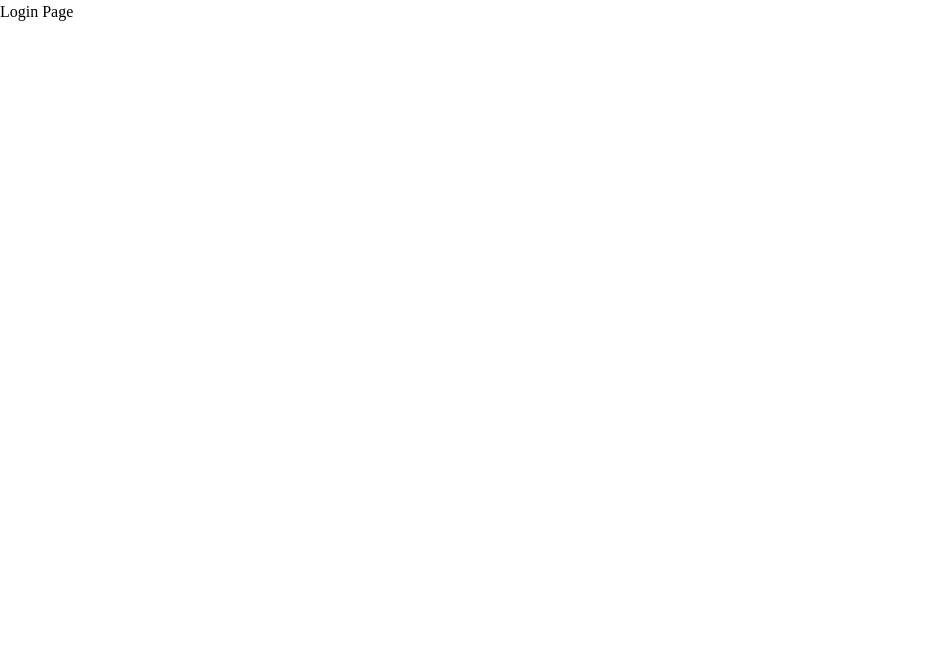
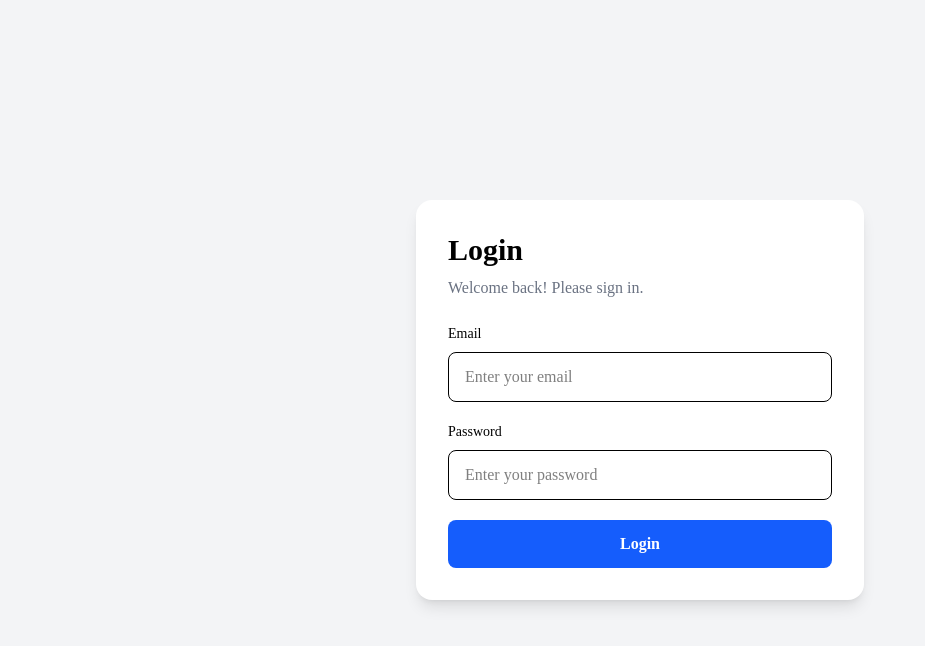
Before and after one commit to Hem43-ops/Expense-Tracker-, a React (Vite) app: page /login in a window 1280 px wide. Shown: the top 646 px of the page, without its empty margins (0-925 px from the left). Built offline with nearby package versions, Linux system fonts and the light colour scheme.

Commit message:
added components

```diff
--- /dev/null
+++ b/src/components/UI/button.jsx
@@ -0,0 +1,18 @@
+
+function Button({
+    children,
+    type = "button",
+    disabled = false
+}) {
+    return (
+        <button
+            type={type}
+            disabled={disabled}
+            className="w-full rounded-lg bg-blue-600 px-4 py-3 font-semibold text-white transition hover:bg-blue-700 disabled:opacity-50"
+        >
+            {children}
+        </button>
+    );
+}
+
+export default Button;
--- a/src/components/UI/input.jsx
+++ b/src/components/UI/input.jsx
@@ -1,9 +1,31 @@
 import React from 'react'
 
-function input() {
+function input({
+    type="text",
+    label,
+    placeholder,
+    name,
+    value,
+    onchange,
+    required=false
+}) {
   return (
-    <div>input</div>
-  )
+    <div className='flex flex-col gap-2'>
+        <label htmlfor={name} className="text-sm font-median">
+            {label}
+        </label>
+        <input
+        id={name}
+        name={name}
+        placeholder={placeholder}
+        value={value}
+        onChange={onchange}
+        required={required}
+        className="w-full rounded-lg border border-gray=300 px-4 py-3 outline-none focus:border-blue-500 focus:ring-2 focus:ring-blue-100"
+        />
+
+    </div>
+  );
 }
 
-export default input
+export default input;
--- a/src/pages/Login.jsx
+++ b/src/pages/Login.jsx
@@ -1,8 +1,66 @@
+
+import { useState } from "react";
+import Input from "../components/UI/input";
+import Button from "../components/UI/button";
 
 function Login() {
+    const [formData, setFormData] = useState({
+        email: "",
+        password: ""
+    });
+
+    function handleChange(e) {
+        const { name, value } = e.target;
+
+        setFormData({
+            ...formData,
+            [name]: value
+        });
+    }
+
+    function handleSubmit(e) {
+        e.preventDefault();
+
+        console.log("Login data:", formData);
+    }
+
     return (
-        <div>
-            <h1>Login Page</h1>
+        <div className="flex min-h-screen items-center justify-center bg-gray-100 px-4">
+            <div className="w-full max-w-md rounded-2xl bg-white p-8 shadow-lg">
+                <h1 className="mb-2 text-3xl font-bold">
+                    Login
+                </h1>
+
+                <p className="mb-6 text-gray-500">
+                    Welcome back! Please sign in.
+                </p>
+
+                <form onSubmit={handleSubmit} className="space-y-5">
+                    <Input
+                        type="email"
+                        label="Email"
+                        name="email"
+                        placeholder="Enter your email"
+                        value={formData.email}
+                        onChange={handleChange}
+                        required
+                    />
+
+                    <Input
+                        type="password"
+                        label="Password"
+                        name="password"
+                        placeholder="Enter your password"
+                        value={formData.password}
+                        onChange={handleChange}
+                        required
+                    />
+
+                    <Button type="submit">
+                        Login
+                    </Button>
+                </form>
+            </div>
         </div>
     );
 }
```
